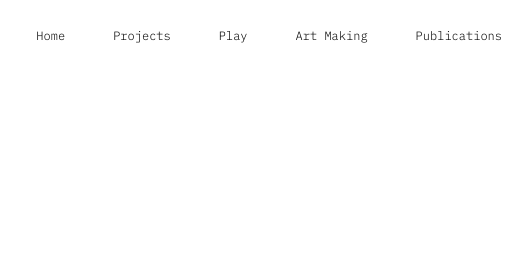
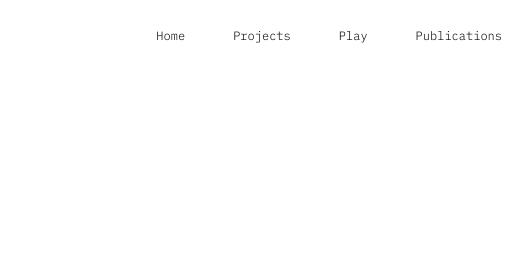
Before and after one commit to thisjjjjjc/thisjjjjjc.github.io, a plain HTML site: page cute.html in a window 1280 px wide. Shown: the top 280 px of the page, 650-1182 px from the left. Drawn offline with nearby package versions, Linux system fonts and the light colour scheme; a web font is replaced by a local one.

Commit message:
Update cute.html

```diff
--- a/cute.html
+++ b/cute.html
@@ -39,7 +39,7 @@
 
                         <li class="nav__item"><a href="project.html" class="nav__link">Projects</a></li>
                              <li class="nav__item"><a href="Play.html" class="nav__link">Play</a></li>
-                        <li class="nav__item"><a href="https://jjjjjc.me/" target="_blank" class="nav__link">Art Making</a></li>
+
                         <li class="nav__item"><a href="https://scholar.google.com/citations?user=uXhEVo0AAAAJ&hl=en" target="_blank" class="nav__link">Publications</a></li>
 
 
```
